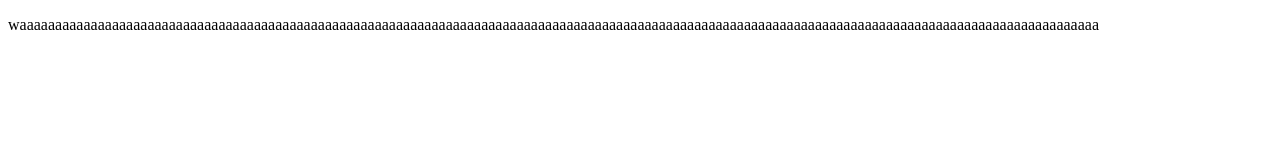
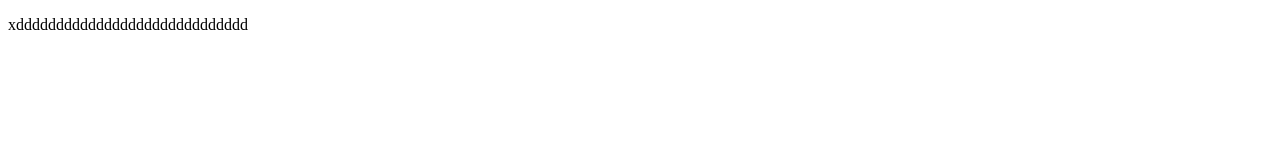
Before and after one commit to akhileshboodhun/myGitExample, a plain HTML site: page index.html in a window 1280 px wide. Drawn offline with Linux system fonts and the light colour scheme.

Commit message:
my commit message xd

```diff
--- a/index.html
+++ b/index.html
@@ -9,7 +9,7 @@
 </head>
 
 <body>
-    <p>waaaaaaaaaaaaaaaaaaaaaaaaaaaaaaaaaaaaaaaaaaaaaaaaaaaaaaaaaaaaaaaaaaaaaaaaaaaaaaaaaaaaaaaaaaaaaaaaaaaaaaaaaaaaaaaaaaaaaaaaaaaaaaaaaaaaaaaaaaaaaaaaaaaaaaaa</p>
+    <p>xddddddddddddddddddddddddddddd</p>
 </body>
 
 </html>
```
